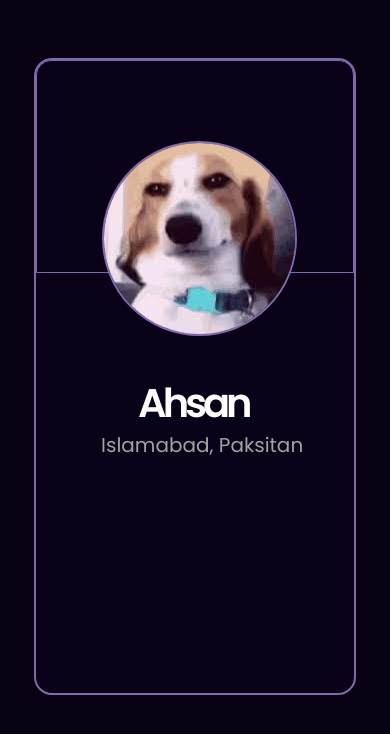
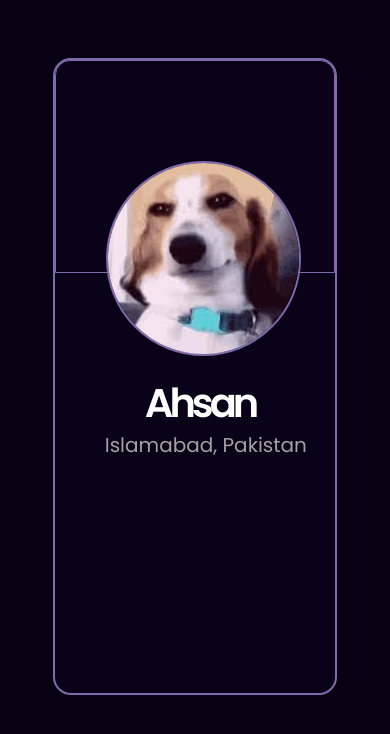
Before and after one commit to ahsanali2009/portfolio, a plain HTML site: page index.html in a window 390 px wide. Drawn offline with Linux system fonts and the light colour scheme; a web font is replaced by a local one.

Commit message:
define card size,/mobile responsivnes

```diff
--- a/index.html
+++ b/index.html
@@ -21,7 +21,8 @@
         </div>
 
         <h1>Ahsan</h1>
-        <p>Islamabad, Paksitan</p>
+        <p>Islamabad, Pakistan</p>
+
     </div>
 </center>
 
--- a/stlye.css
+++ b/stlye.css
@@ -11,11 +11,12 @@ background-color: rgb(7, 1, 19 ,1) ;
 
 border: solid 2px rgba(129, 105, 173, 1);
 border-radius: 18px;
-height:75vh;
-width:85%;
+height:65vh;
+width:75%;
 position: relative;
 top:50px;
 background-color: rgba(10,2,24);
+
 }
 
 .main-profile-card-banner{
@@ -48,11 +49,14 @@ transition:  0.4s ease-in-out;
 
 .main-profile-card-dp{
 
-margin-top: 80px ;
-margin-left: 65px;
+margin-top: 100px ;
+margin-left: 50px;
 
     }
+#main-profile-card{
 
+    height: 75vh;
+}
 
 }
 
@@ -72,7 +76,7 @@ margin-left: 65px;
 #main-profile-card h1{
 
     margin-top: 100px ;
-    margin-left: 102px;
+    margin-left: 90px;
 
 }
 
@@ -93,7 +97,7 @@ margin-left: 65px;
     #main-profile-card p{
 
         margin-top: -30px ;
-        margin-left: 65px;
+        margin-left: 50px;
 
     }
 
```
